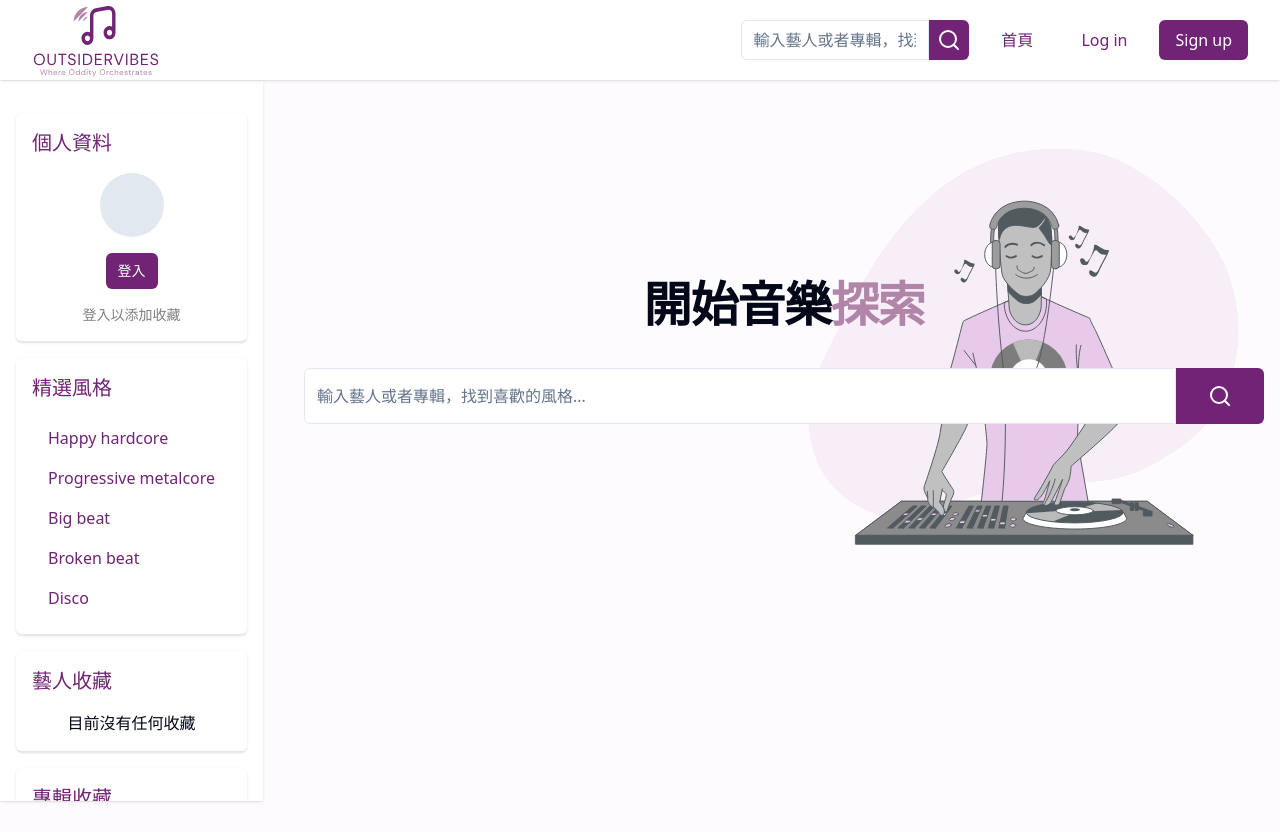
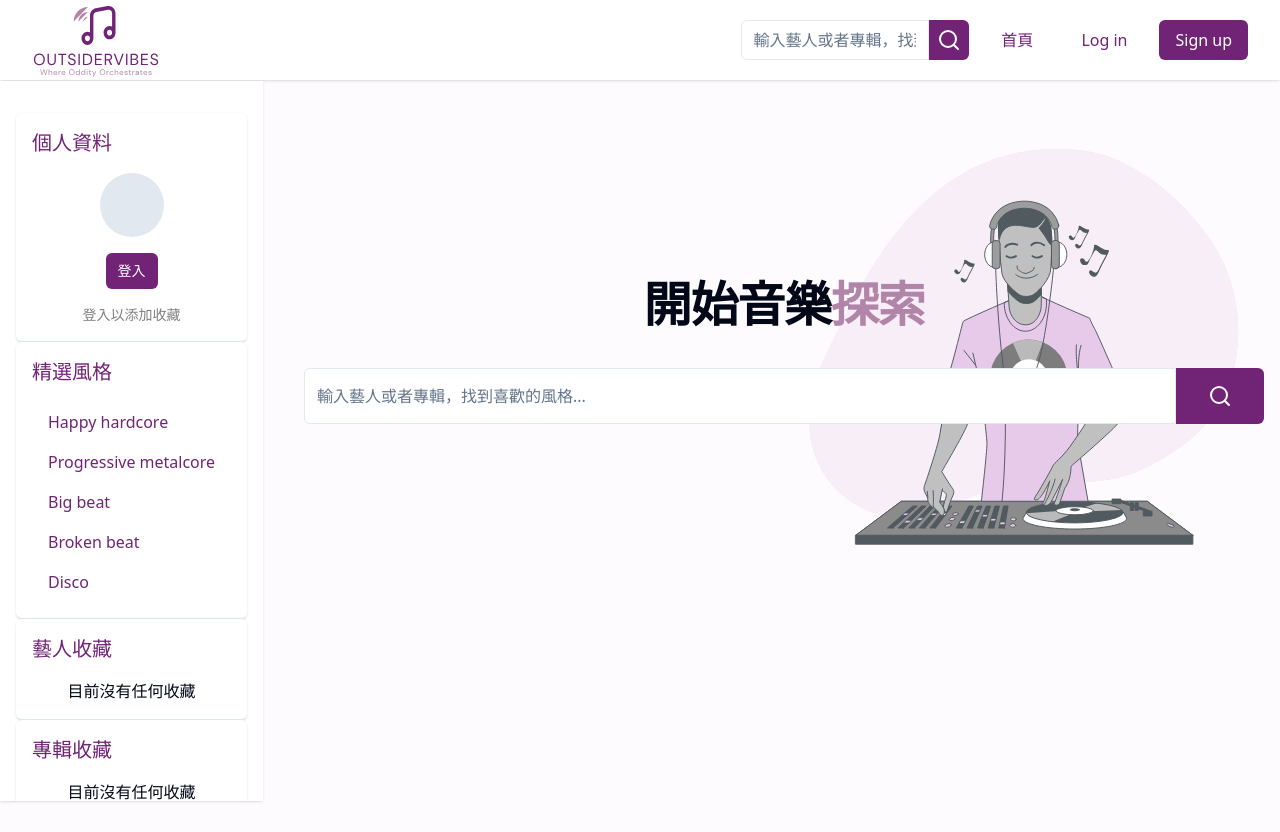
Before and after one commit to wyltw/outsider-vibes, a Next.js app: page /home in a window 1280 px wide. Built offline with nearby package versions, Linux system fonts and the light colour scheme.

Commit message:
fix: fix main grid template for better rwd.

```diff
--- a/src/app/(app)/layout.tsx
+++ b/src/app/(app)/layout.tsx
@@ -6,9 +6,10 @@ export default function Layout({ children }: { children: ReactNode }) {
   return (
     <>
       <Header page="home" />
-      <div className="grid grid-cols-1 lg:grid-cols-[18rem_1fr]">
+      <div className="grid grid-cols-1 lg:grid-cols-[18rem_minmax(0,1fr)]">
+        {/* 使欄位空間最小可為0，如此一來窗口縮小的時候，column不會受到fr最小尺寸受內容大小限制的影響。 */}
         <Sidebar />
-        <main className="col-span-1 mx-auto h-[calc(100vh_-_80px)] w-full max-w-5xl px-4 py-8 lg:col-start-2 lg:col-end-3">
+        <main className="col-span-1 mx-auto h-[calc(100vh_-_80px)] w-full max-w-5xl px-4 py-8 lg:col-start-2">
           {children}
         </main>
       </div>
--- a/src/components/search-filter.tsx
+++ b/src/components/search-filter.tsx
@@ -23,7 +23,7 @@ export default function SearchFilter({
             <span className="text-base text-primary">篩選條件</span>
           </Button>
         </CollapsibleTrigger>
-        <CollapsibleContent className="mt-2 max-w-max space-y-3 rounded-md bg-white py-4 shadow">
+        <CollapsibleContent className="mt-2 space-y-3 rounded-md bg-white py-4 shadow">
           <Filter text="流派：">
             {genreList.map((genre) => (
               <PillButton>{genre}</PillButton>
--- a/src/components/sidebar.tsx
+++ b/src/components/sidebar.tsx
@@ -6,7 +6,7 @@ import Copyright from "./copyright";
 
 export default function Sidebar() {
   return (
-    <aside className="fixed top-[80px] mt-[1px] hidden h-[calc(100vh_-_80px)] flex-col gap-y-4 overflow-y-auto bg-white px-4 py-8 shadow lg:flex">
+    <aside className="fixed left-0 top-[80px] z-50 col-span-1 mt-[1px] hidden h-[calc(100vh_-_80px)] flex-col gap-y-4 overflow-y-auto bg-white px-4 py-8 shadow lg:block">
       <SidebarSection>
         <ThirdHeading>個人資料</ThirdHeading>
         <div className="h-16 w-16 rounded-full bg-slate-200"></div>
```
